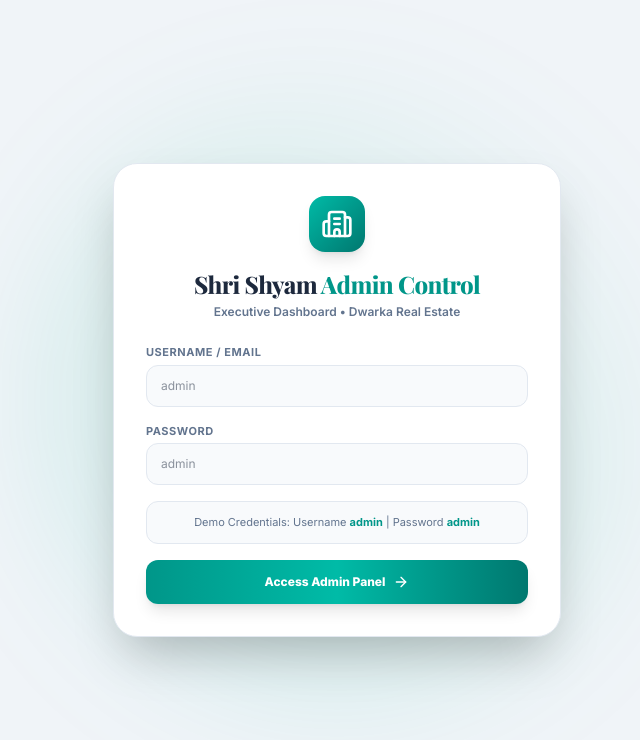
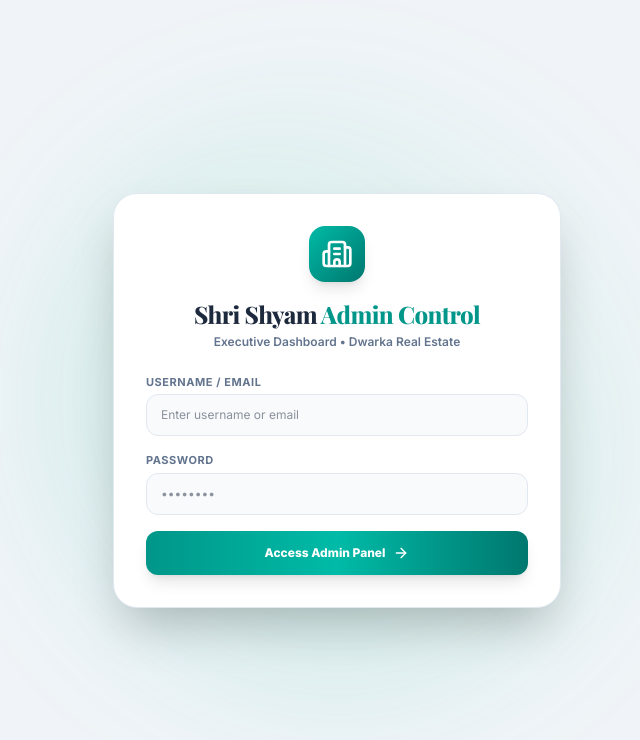
Before and after one commit to Sudhanshu4123/shrishyamproperties, a Next.js app in the folder admin/: page / in a window 1280 px wide. Shown: the top 740 px of the page, without its empty margins (303-943 px from the left). Built offline with nearby package versions, Linux system fonts and the light colour scheme; no server answers.

Commit message:
Remove demo credentials banner and default input placeholders from login screens

```diff
--- a/admin/src/app/page.tsx
+++ b/admin/src/app/page.tsx
@@ -59,7 +59,7 @@ export default function AdminPage() {
       setLoginError('');
       refreshData();
     } else {
-      setLoginError('Invalid credentials! Demo Login -> Username: admin | Password: admin');
+      setLoginError('Invalid username/email or password. Please try again.');
     }
   };
 
@@ -134,7 +134,7 @@ export default function AdminPage() {
               <input
                 type="text"
                 required
-                placeholder="admin"
+                placeholder="Enter username or email"
                 value={loginEmail}
                 onChange={e => setLoginEmail(e.target.value)}
                 className="w-full bg-slate-50 text-slate-800 text-xs rounded-xl px-3.5 py-3 border border-slate-200 focus:border-teal-500 focus:outline-none transition-colors"
@@ -148,15 +148,11 @@ export default function AdminPage() {
               <input
                 type="password"
                 required
-                placeholder="admin"
+                placeholder="••••••••"
                 value={loginPassword}
                 onChange={e => setLoginPassword(e.target.value)}
                 className="w-full bg-slate-50 text-slate-800 text-xs rounded-xl px-3.5 py-3 border border-slate-200 focus:border-teal-500 focus:outline-none transition-colors"
               />
-            </div>
-
-            <div className="p-3 rounded-xl bg-slate-50 border border-slate-200 text-[11px] text-slate-500 text-center">
-              Demo Credentials: Username <span className="text-teal-600 font-bold">admin</span> | Password <span className="text-teal-600 font-bold">admin</span>
             </div>
 
             <button
```
Also changed, not shown: 1 other file (tests, documents, lock files or other folders).
